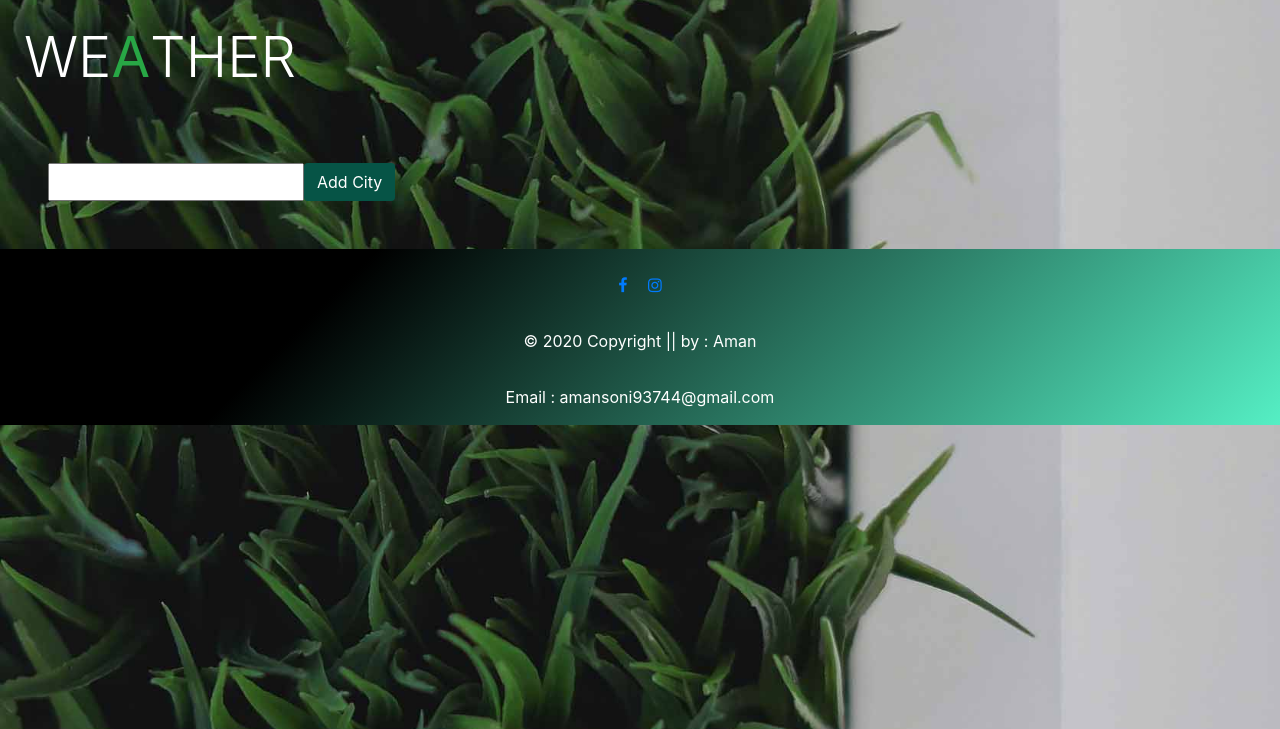
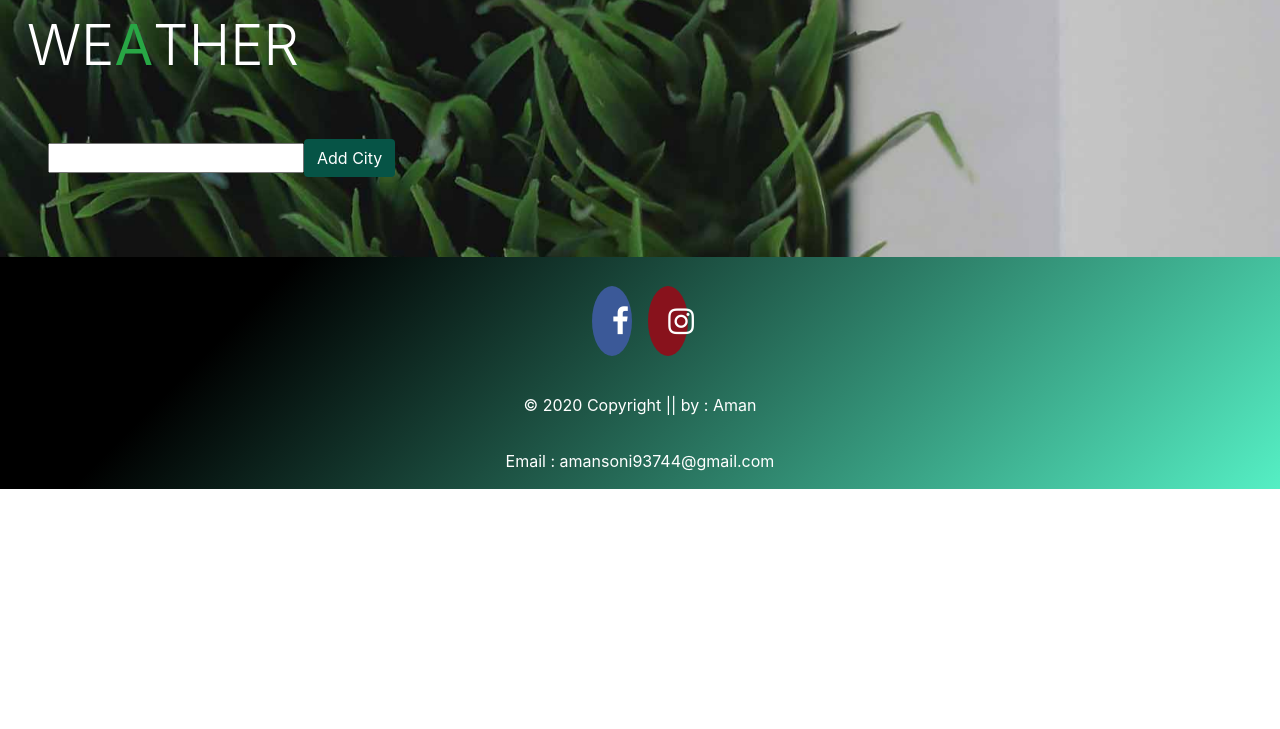
Before and after one commit to Aman-net/my-first-blog, a Django app: page /weather/ in a window 1280 px wide. Shown: the top 729 px of the page. Run offline with Django 3.2, Linux system fonts and the light colour scheme; data that the repository does not hold is empty; some libraries are stand-ins or nearby versions.

Commit message:
2nd commmit

```diff
--- a/mysite/settings.py
+++ b/mysite/settings.py
@@ -23,7 +23,7 @@ BASE_DIR = os.path.dirname(os.path.dirname(os.path.abspath(__file__)))
 SECRET_KEY = '_ic6n(_d*$y(uc+mkjj4@xa9n-t6(!*$0niy_#xon#xk%osggy'
 
 # SECURITY WARNING: don't run with debug turned on in production!
-DEBUG = False
+DEBUG = True
 
 ALLOWED_HOSTS = ['127.0.0.1', '.pythonanywhere.com']
 
--- a/templates/weather/index.html
+++ b/templates/weather/index.html
@@ -19,11 +19,17 @@
       body {
         margin: 0;
         padding: 0;
+      }
+      .background {
         background-image: url("{% static 'background.jpg' %}");
         background-attachment: fixed;
         background-size: cover;
         background-repeat: no-repeat;
         background-position: center center;
+        position: relative;
+        margin: 0;
+        padding: 0;
+        width: 100vw;
       }
       .weather_card {
         background: rgba(15, 82, 87, 0.3);
@@ -42,28 +48,55 @@
       footer {
         color: white;
         background-color: #55efc4;
-        background-image: linear-gradient(315deg, #55efc4 0%, #000000 74%);
+        background-image: linear-gradient(315deg, #55efc4 0%, #000000 80%);
+        position: absolute;
+        bottom: 0;
+        width: 100%;
+      }
+      .fa {
+        padding: 20px;
+        font-size: 30px;
+        width: 30px;
+        text-align: center;
+        text-decoration: none;
+        margin: 5px 2px;
+        border-radius: 50%;
+      }
+
+      .fa:hover {
+        opacity: 0.7;
+      }
+
+      .fa-facebook-f {
+        background: #3b5998;
+        color: white;
+      }
+
+      .fa-instagram {
+        background: #88121c;
+        color: white;
       }
     </style>
   </head>
   <body>
-    <div class="row">
+    <div class="background">
+      <div class="container row">
         <div class="col-6">
-        <h1 class="display-4 m-3 p-2 text-white">
+          <h3 class="display-4 m-1 p-2 text-white">
             WE<strong class="text-success">A</strong>THER
-        </h1>
+          </h3>
         </div>
       </div>
       <div class="row m-3 p-2">
         <form method="POST">
           {% csrf_token %}
-        <div class="form-group row m-3 p-2">
+          <div class="form-group form-inline m-3 p-2">
             {{ form.name }}
             <button type="submit" class="btn">Add City</button>
           </div>
         </form>
       </div>
-    <div class="row">
+      <div class="container row">
         <div class="col-md-6">
           {% for city_weather in weather_data %}
           <div class="weather_card text-white b-2 m-3 p-3">
@@ -80,6 +113,7 @@
           {% endfor %}
         </div>
       </div>
+      <br /><br /><br /><br /><br /><br /><br /><br /><br /><br /><br />
       <!-- Footer -->
       <footer class="page-footer font-small special-color-dark pt-4">
         <!-- Footer Elements -->
@@ -87,14 +121,10 @@
           <!-- Social buttons -->
           <ul class="list-unstyled list-inline text-center">
             <li class="list-inline-item">
-            <a class="btn-floating btn-fb mx-1" href="facebook">
-              <i class="fa fa-facebook-f"> </i>
-            </a>
+              <a class="fa fa-facebook-f" href="facebook"> </a>
             </li>
             <li class="list-inline-item">
-            <a class="btn-floating btn-tw mx-1" href="instagram">
-              <i class="fa fa-instagram"> </i>
-            </a>
+              <a class="fa fa-instagram" href="instagram"> </a>
             </li>
           </ul>
           <!-- Social buttons -->
@@ -113,5 +143,6 @@
         </div>
         <!-- Copyright -->
       </footer>
+    </div>
   </body>
 </html>
--- a/weather/urls.py
+++ b/weather/urls.py
@@ -3,6 +3,6 @@ from . import views
 
 urlpatterns = [
     path('', views.show_weather, name='weather'),
-    path('facebook', views.fb, name='fb'),
-    path('instagram', views.ig, name='ig'),
+    path('facebook/', views.fb, name='fb'),
+    path('instagram/', views.ig, name='ig'),
 ]
```
Lines whose indentation alone changed are shown as unchanged.
